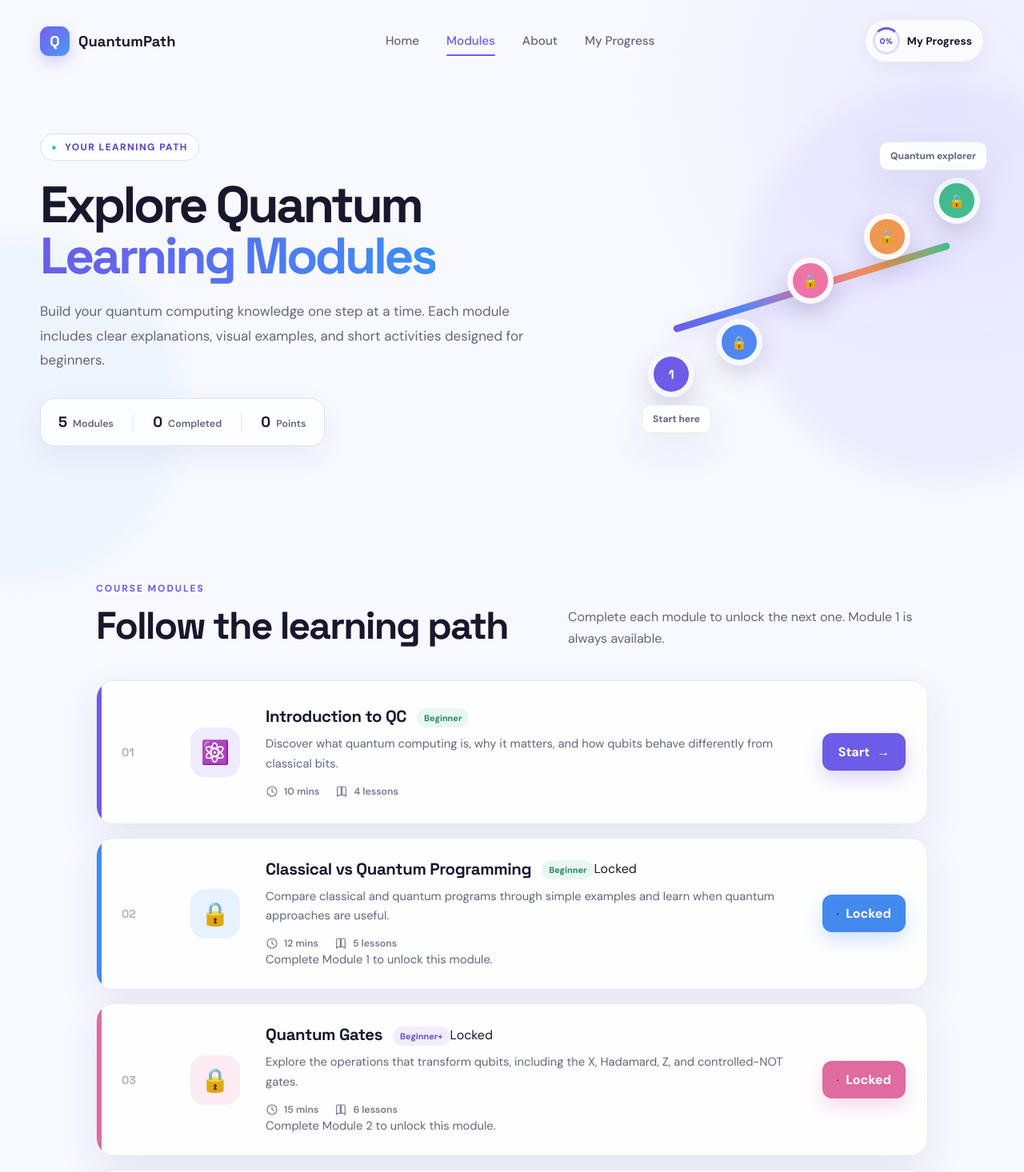
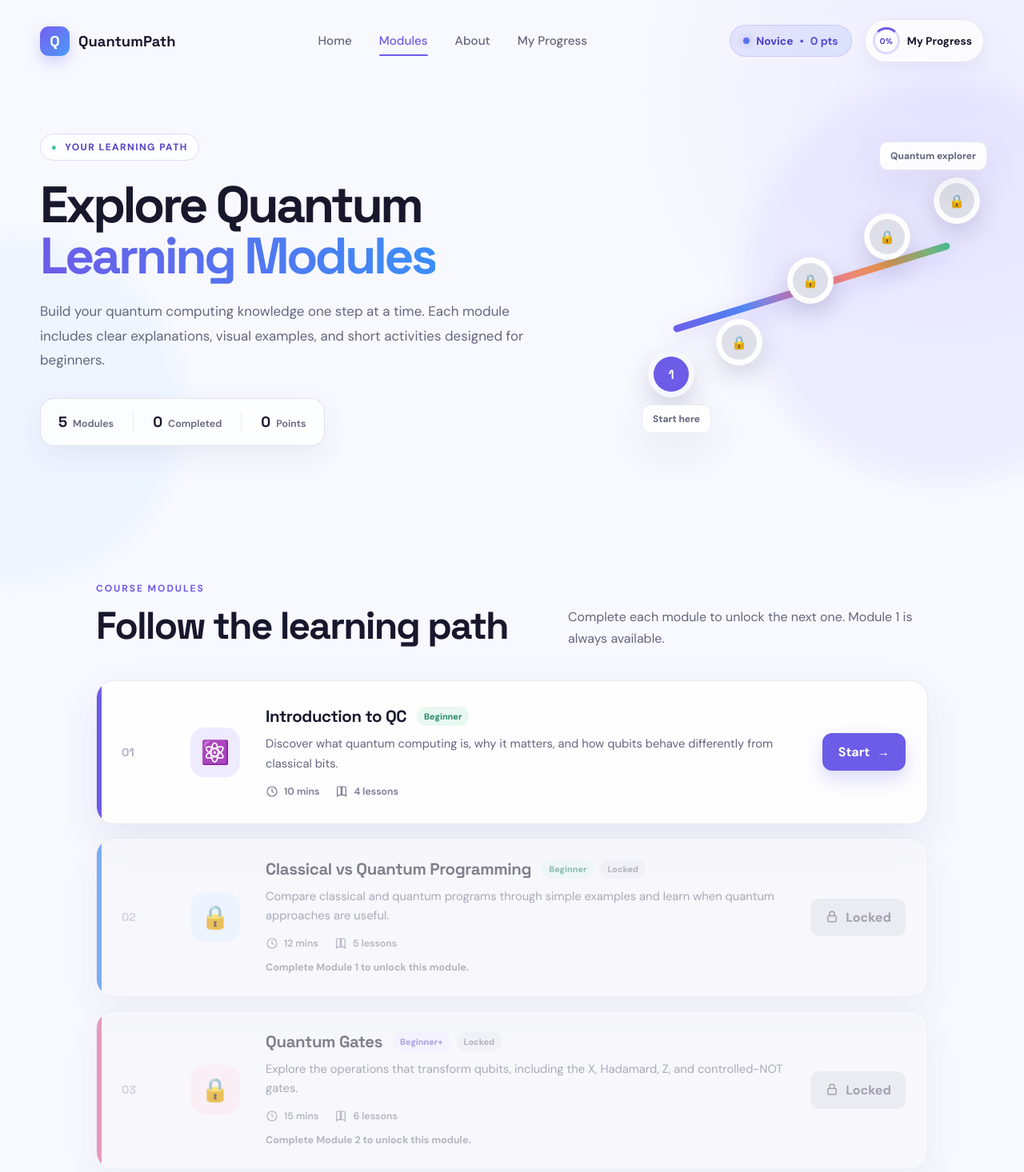
Before and after one commit to anayD04/Quantum-Cyberlearning, a React (Create React App) app: page /modules in a window 1280 px wide. Shown: the top 1466 px of the page at 80% size. Built offline with nearby package versions, Linux system fonts and the light colour scheme.

Commit message:
add live points and level display to navbar

```diff
--- a/src/App.css
+++ b/src/App.css
@@ -822,3 +822,92 @@ footer > span {
   stroke-linecap: round;
   stroke-linejoin: round;
 }
+/* Navbar Actions */
+
+.navbar-actions,
+.modules-navbar-actions {
+  display: flex;
+  align-items: center;
+  gap: 16px;
+}
+
+/* Level Badge */
+
+.level-pill {
+  display: inline-flex;
+  align-items: center;
+  gap: 8px;
+
+  padding: 10px 16px;
+
+  border-radius: 999px;
+
+  background: linear-gradient(
+    135deg,
+    rgba(108, 92, 231, 0.12),
+    rgba(66, 135, 245, 0.12)
+  );
+
+  border: 1px solid rgba(108, 92, 231, 0.18);
+
+  color: #5b4bd8;
+
+  text-decoration: none;
+
+  font-size: 0.86rem;
+
+  font-weight: 700;
+
+  backdrop-filter: blur(12px);
+
+  transition: all 0.25s ease;
+}
+
+.level-pill:hover {
+  transform: translateY(-2px);
+
+  box-shadow: 0 12px 28px rgba(108, 92, 231, 0.18);
+
+  background: linear-gradient(
+    135deg,
+    rgba(108, 92, 231, 0.18),
+    rgba(66, 135, 245, 0.18)
+  );
+}
+
+.level-dot {
+  width: 8px;
+  height: 8px;
+
+  border-radius: 50%;
+
+  background: linear-gradient(
+    135deg,
+    #6c5ce7,
+    #4287f5
+  );
+
+  box-shadow: 0 0 8px rgba(108, 92, 231, 0.45);
+}
+
+.level-pill strong {
+  color: #4d3dc9;
+}
+
+@media (max-width: 900px) {
+  .navbar-actions,
+  .modules-navbar-actions {
+    gap: 10px;
+  }
+
+  .level-pill {
+    padding: 8px 12px;
+    font-size: 0.78rem;
+  }
+}
+
+@media (max-width: 700px) {
+  .level-pill {
+    display: none;
+  }
+}
--- a/src/HomePage.js
+++ b/src/HomePage.js
@@ -71,6 +71,7 @@ function LockIcon() {
 }
 
 function HomePage() {
+  const { totalPoints, currentLevel } = useProgress();
   const navigate = useNavigate();
   const { isModuleCompleted } = useProgress();
 
@@ -110,9 +111,22 @@ function HomePage() {
           <Link to="/progress">My Progress</Link>
         </nav>
 
-        <button className="nav-button" type="button" onClick={scrollToModules}>
-          Start Learning
-        </button>
+        <div className="navbar-actions">
+          <Link to="/progress" className="level-pill">
+            <span className="level-dot" />
+            <strong>{currentLevel}</strong>
+            <span>•</span>
+            <span>{totalPoints} pts</span>
+          </Link>
+
+          <button
+            className="nav-button"
+            type="button"
+            onClick={scrollToModules}
+          >
+            Start Learning
+          </button>
+        </div>
       </header>
 
       <main id="top">
--- a/src/ModulesPage.css
+++ b/src/ModulesPage.css
@@ -859,3 +859,170 @@ a {
     transform-origin: center;
   }
 }
+.module-locked {
+  opacity: 0.68;
+  background: #f7f7fb;
+}
+
+.module-locked .module-card-content,
+.module-locked .module-card-number {
+  opacity: 0.78;
+}
+
+.module-card-badges {
+  display: flex;
+  flex-wrap: wrap;
+  align-items: center;
+  gap: 8px;
+}
+
+.module-locked-badge,
+.module-completed-badge {
+  padding: 5px 9px;
+  border-radius: 999px;
+  font-size: 0.68rem;
+  font-weight: 800;
+}
+
+.module-locked-badge {
+  background: #ececf3;
+  color: #73758a;
+}
+
+.module-completed-badge {
+  background: #e7f8f1;
+  color: #2d9b74;
+}
+
+.module-lock-button {
+  gap: 8px;
+  cursor: not-allowed;
+  background: #e5e6ed;
+  color: #77798b;
+  box-shadow: none;
+}
+
+.module-lock-button:hover {
+  transform: none;
+  box-shadow: none;
+}
+
+.module-lock-icon {
+  width: 18px;
+  height: 18px;
+  fill: none;
+  stroke: currentColor;
+  stroke-width: 2;
+  stroke-linecap: round;
+  stroke-linejoin: round;
+}
+
+.module-unlock-message {
+  margin-top: 12px !important;
+  color: #77798b !important;
+  font-size: 0.78rem !important;
+  font-weight: 700;
+}
+
+.module-completed {
+  border-color: rgba(45, 155, 116, 0.3);
+}
+
+.path-node.completed {
+  background: linear-gradient(135deg, #2d9b74, #48bea0);
+  color: white;
+}
+
+.path-node.locked {
+  background: #dedfe8;
+  color: #77798b;
+}
+/* Navbar Actions */
+
+.navbar-actions,
+.modules-navbar-actions {
+  display: flex;
+  align-items: center;
+  gap: 16px;
+}
+
+/* Level Badge */
+
+.level-pill {
+  display: inline-flex;
+  align-items: center;
+  gap: 8px;
+
+  padding: 10px 16px;
+
+  border-radius: 999px;
+
+  background: linear-gradient(
+    135deg,
+    rgba(108, 92, 231, 0.12),
+    rgba(66, 135, 245, 0.12)
+  );
+
+  border: 1px solid rgba(108, 92, 231, 0.18);
+
+  color: #5b4bd8;
+
+  text-decoration: none;
+
+  font-size: 0.86rem;
+
+  font-weight: 700;
+
+  backdrop-filter: blur(12px);
+
+  transition: all 0.25s ease;
+}
+
+.level-pill:hover {
+  transform: translateY(-2px);
+
+  box-shadow: 0 12px 28px rgba(108, 92, 231, 0.18);
+
+  background: linear-gradient(
+    135deg,
+    rgba(108, 92, 231, 0.18),
+    rgba(66, 135, 245, 0.18)
+  );
+}
+
+.level-dot {
+  width: 8px;
+  height: 8px;
+
+  border-radius: 50%;
+
+  background: linear-gradient(
+    135deg,
+    #6c5ce7,
+    #4287f5
+  );
+
+  box-shadow: 0 0 8px rgba(108, 92, 231, 0.45);
+}
+
+.level-pill strong {
+  color: #4d3dc9;
+}
+
+@media (max-width: 900px) {
+  .navbar-actions,
+  .modules-navbar-actions {
+    gap: 10px;
+  }
+
+  .level-pill {
+    padding: 8px 12px;
+    font-size: 0.78rem;
+  }
+}
+
+@media (max-width: 700px) {
+  .level-pill {
+    display: none;
+  }
+}
--- a/src/ModulesPage.js
+++ b/src/ModulesPage.js
@@ -1,5 +1,5 @@
 import React from "react";
-import { useNavigate } from "react-router-dom";
+import { Link, useNavigate } from "react-router-dom";
 import { useProgress } from "./ProgressContext";
 import "./ModulesPage.css";
 
@@ -85,7 +85,8 @@ function ModulesPage({ onStartModule }) {
   const {
     completedModules,
     isModuleCompleted,
-    totalPoints = 0,
+    totalPoints,
+    currentLevel,
   } = useProgress();
 
   const completedCount = completedModules.length;
@@ -129,12 +130,21 @@ function ModulesPage({ onStartModule }) {
         <a href="/progress">My Progress</a>
       </nav>
 
+      <div className="modules-navbar-actions">
+        <Link to="/progress" className="level-pill">
+          <span className="level-dot" />
+          <strong>{currentLevel}</strong>
+          <span>•</span>
+          <span>{totalPoints} pts</span>
+        </Link>
+
         <a className="modules-progress-button" href="/progress">
           <span className="progress-circle">
             {progressPercentage}%
           </span>
           My Progress
         </a>
+      </div>
     </header>
 
       <main>
```
Lines whose indentation alone changed are shown as unchanged.
